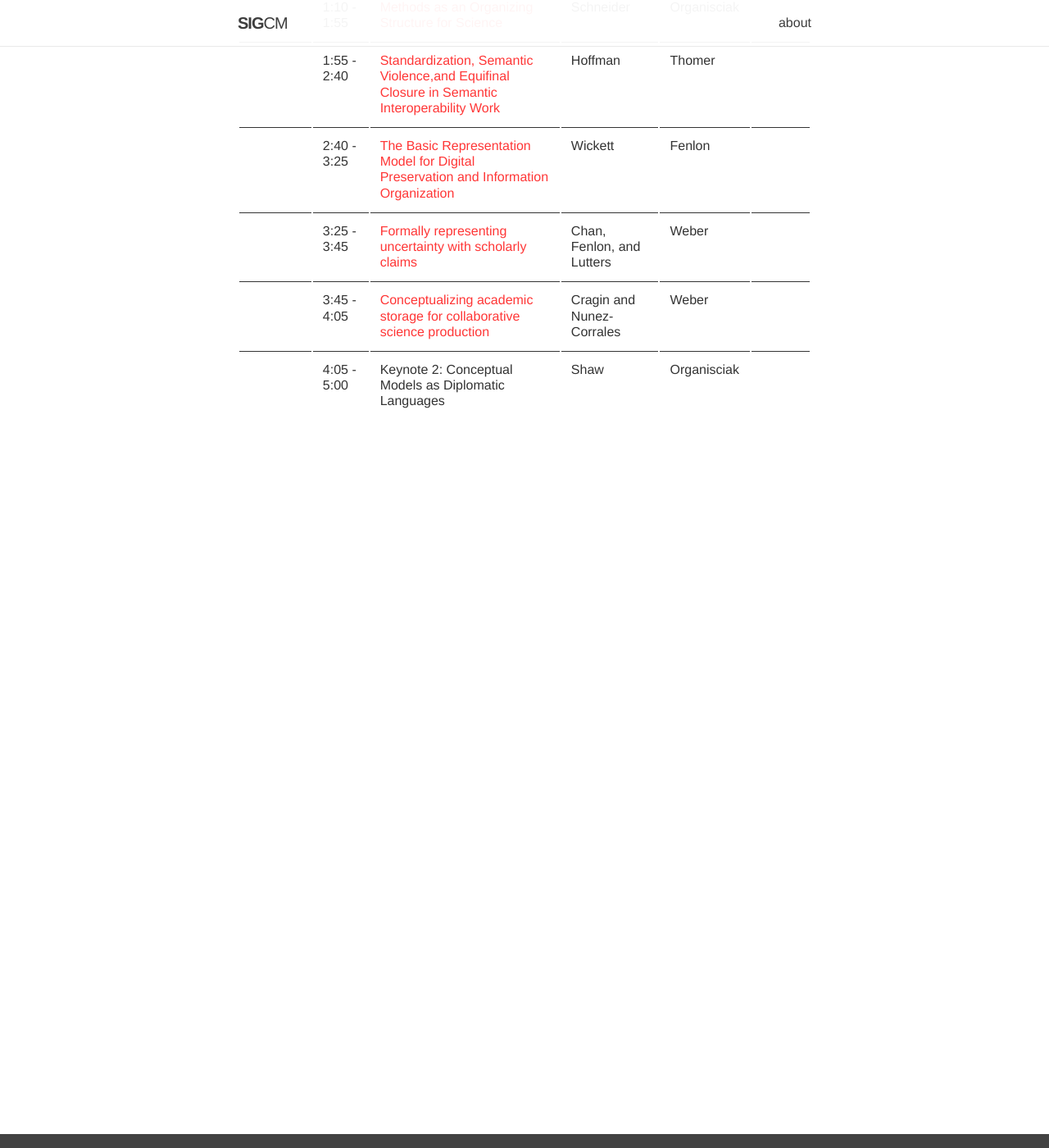
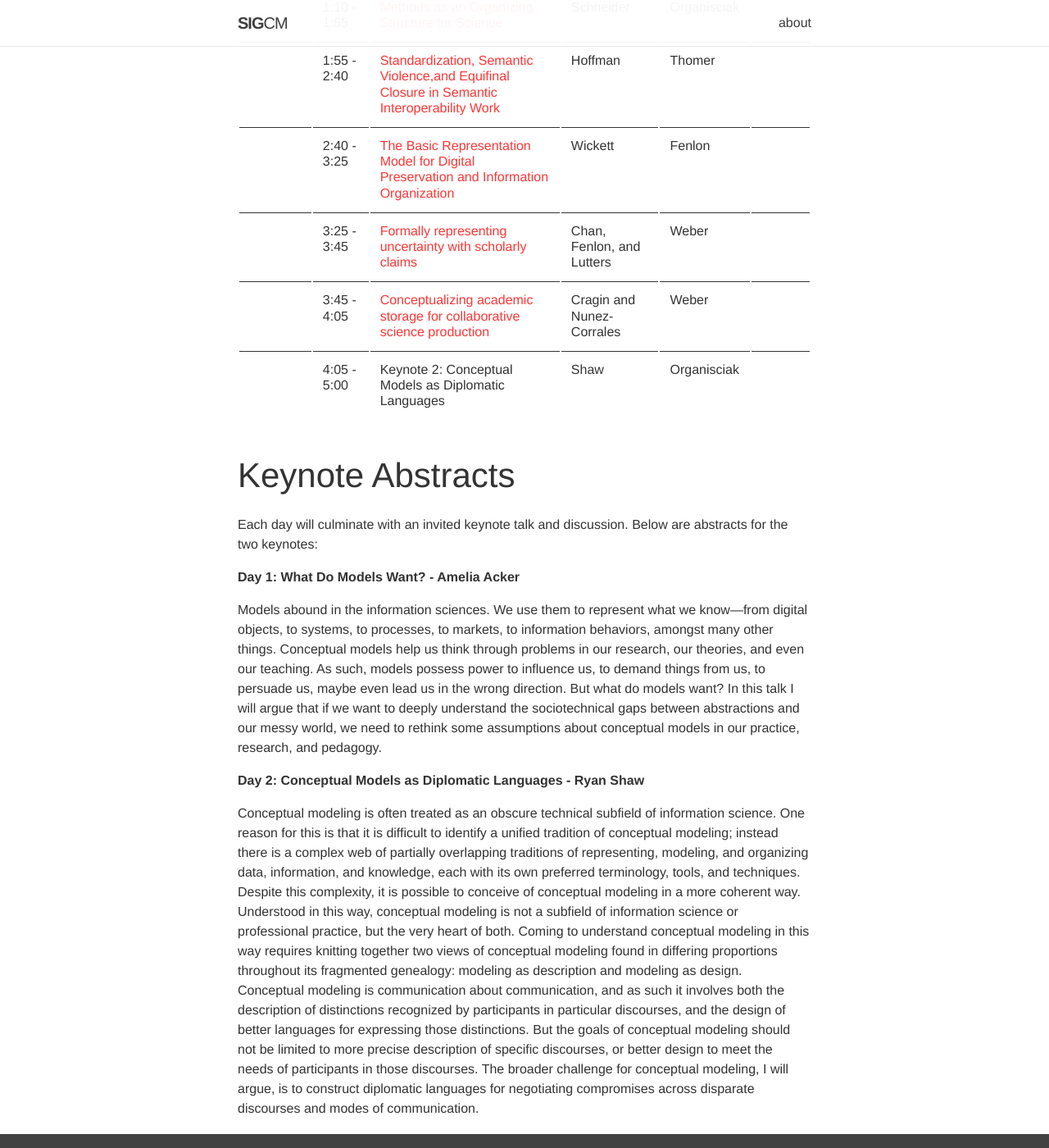
Before and after one commit to sig-cm/sig-cm.github.io, a Jekyll site: the page built from _news/ASIST-2020-CFP.md, in a window 1280 px wide and 1400 px high, scrolled down 3453 px. Shown: the whole window at 82% size. Built offline with Jekyll 4.4.1, drawn with Linux system fonts in a browser that asks for light colours; nearby versions of some CDN libraries; some of the changed text lies outside the part shown.

Commit message:
Update ASIST-2020-CFP.md

```diff
--- a/_news/ASIST-2020-CFP.md
+++ b/_news/ASIST-2020-CFP.md
@@ -63,7 +63,7 @@ Below are a list of the accepted papers and talks that will appear at the worksh
 |  	| 1:10 - 1:55 	| [Conceptual Structuration of Census Data](https://github.com/sig-cm/ASIST-2020/raw/master/Submissions/Tennis2020b.docx) 	| Tennis  	| Thomer 	|  	|
 |  	| 1:55 - 2:40 	| [Towards a Conceptual Model of Layered Temporality](https://raw.githubusercontent.com/sig-cm/ASIST-2020/master/Submissions/hodges%20asist%20sigcm%20submission%2010-1-2020.pdf) 	| Hodges 	| Weber 	|  	|
 |  	| 2:40 - 3:25 	| [The Fate of Three Billion Friends](https://github.com/sig-cm/ASIST-2020/raw/master/Submissions/Halpin%20-%20The%20Fate%20of%20Three%20Billion%20Friends.docx) 	| Halpin  	| Organisciak 	|  	|
-|  	| 3:25 - 3:45 	| [What and Where is Ambiguity in Categorization?](https://github.com/sig-cm/ASIST-2020/raw/master/Submissions/RajanL_SIGCM_Abstract_1020.docx) 	| Rajan 	| Fenlon 	|  	|
+|  	| 3:25 - 3:45 	| [What and Where is Ambiguity in Categorization?](https://github.com/sig-cm/ASIST-2020/raw/master/Revisions/RajanL_SIGCM_ChainofSurrogationModel_Oct20.docx) 	| Rajan 	| Fenlon 	|  	|
 |  	| 3:45 - 4:05 	| [Community Values in the Dublin Core Metadata Initiative](https://raw.githubusercontent.com/sig-cm/ASIST-2020/master/Submissions/BennettPeterson_SIGCMWorkshop.pdf) 	| Bennett and Peterson 	| Fenlon  	|  	|
 |  	| 4:05 - 5:00 	| Keynote 1: What do Models Want? 	| Acker 	| Thomer  	|  	|
 | October 23rd 	| 1:00 - 1:10 	| Welcome 	| Weber 	|  	|  	|
@@ -71,5 +71,16 @@ Below are a list of the accepted papers and talks that will appear at the worksh
 |  	| 1:55 - 2:40 	| [Standardization, Semantic Violence,and Equifinal Closure in Semantic Interoperability Work](https://raw.githubusercontent.com/sig-cm/ASIST-2020/master/Submissions/Hoffman_2020_Recursive%20Ontologization%20(Extended%20Abstract%2C%20ASIS%26T%20SIG-CM).pdf) 	| Hoffman 	| Thomer 	|  	|
 |  	| 2:40 - 3:25 	| [The Basic Representation Model for Digital Preservation and Information Organization](https://raw.githubusercontent.com/sig-cm/ASIST-2020/master/Submissions/BRM_SIG-CM_ASIST2020.pdf) | Wickett  	| Fenlon 	|  	|
 |  	| 3:25 - 3:45 	| [Formally representing uncertainty with scholarly claims](https://raw.githubusercontent.com/sig-cm/ASIST-2020/master/Submissions/ASIST2020_ConceptualModelingWorkshop_Formally-Representing-Interdisciplinary-Uncertainty-for-Synthesis.pdf) 	| Chan, Fenlon, and Lutters 	| Weber 	|  	|
-|  	| 3:45 - 4:05 	| [Conceptualizing academic storage for collaborative science production](https://raw.githubusercontent.com/sig-cm/ASIST-2020/master/Submissions/Cragin_Nunez_SIGCM_Abstract_2020.pdf) 	| Cragin and Nunez-Corrales 	| Weber 	|  	|
+|  	| 3:45 - 4:05 	| [Conceptualizing academic storage for collaborative science production](https://github.com/sig-cm/ASIST-2020/raw/master/Revisions/Cragin_Nunez_Abstract_Storage_and_Scientific_Production.pdf) 	| Cragin and Nunez-Corrales 	| Weber 	|  	|
 |  	| 4:05 - 5:00 	| Keynote 2: Conceptual Models as Diplomatic Languages	| Shaw 	| Organisciak 	|  	|
+
+## Keynote Abstracts
+Each day will culminate with an invited keynote talk and discussion. Below are abstracts for the two keynotes:
+
+**Day 1: What Do Models Want? - Amelia Acker**
+
+Models abound in the information sciences. We use them to represent what we know—from digital objects, to systems, to processes, to markets, to information behaviors, amongst many other things. Conceptual models help us think through problems in our research, our theories, and even our teaching. As such, models possess power to influence us, to demand things from us, to persuade us, maybe even lead us in the wrong direction. But what do models want? In this talk I will argue that if we want to deeply understand the sociotechnical gaps between abstractions and our messy world, we need to rethink some assumptions about conceptual models in our practice, research, and pedagogy.
+
+**Day 2: Conceptual Models as Diplomatic Languages - Ryan Shaw**
+
+Conceptual modeling is often treated as an obscure technical subfield of information science. One reason for this is that it is difficult to identify a unified tradition of conceptual modeling; instead there is a complex web of partially overlapping traditions of representing, modeling, and organizing data, information, and knowledge, each with its own preferred terminology, tools, and techniques. Despite this complexity, it is possible to conceive of conceptual modeling in a more coherent way. Understood in this way, conceptual modeling is not a subfield of information science or professional practice, but the very heart of both. Coming to understand conceptual modeling in this way requires knitting together two views of conceptual modeling found in differing proportions throughout its fragmented genealogy: modeling as description and modeling as design. Conceptual modeling is communication about communication, and as such it involves both the description of distinctions recognized by participants in particular discourses, and the design of better languages for expressing those distinctions. But the goals of conceptual modeling should not be limited to more precise description of specific discourses, or better design to meet the needs of participants in those discourses. The broader challenge for conceptual modeling, I will argue, is to construct diplomatic languages for negotiating compromises across disparate discourses and modes of communication.
```
Also changed, not shown: other parts of _news/ASIST-2020-CFP.md (+1 -1 lines).
